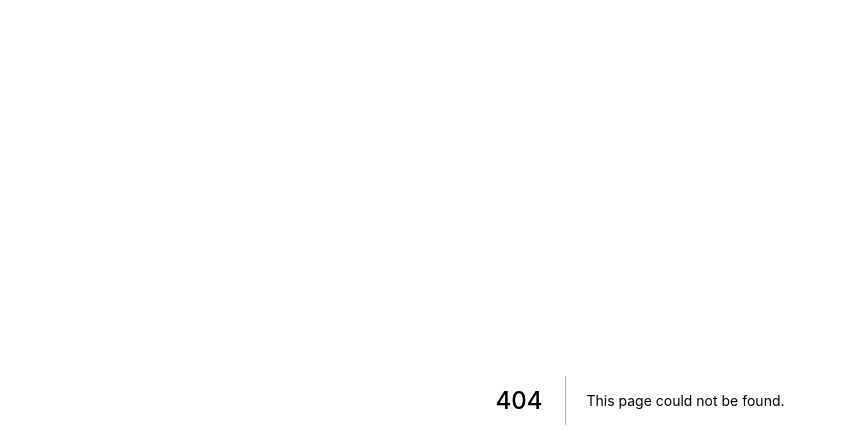
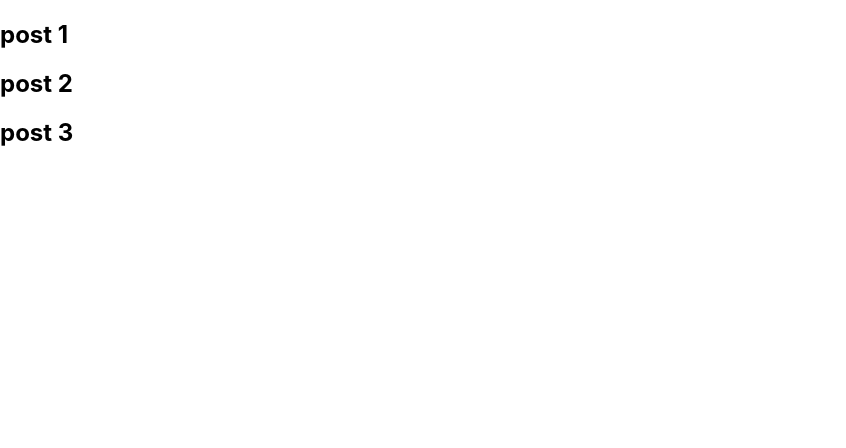
Before and after one commit to ashikbhuyan17/Nextjs-routing, a Next.js app: page /post in a window 1280 px wide. Before the commit this address had no page. Shown: the top 448 px of the page, without its empty margins (0-846 px from the left). Built offline with nearby package versions, Linux system fonts and the light colour scheme.

Commit message:
nasted dynamic routing

```diff
--- /dev/null
+++ b/pages/post/index.js
@@ -0,0 +1,12 @@
+
+const Post = () => {
+    return (
+        <div>
+            <h2>post 1</h2>
+            <h2>post 2</h2>
+            <h2>post 3</h2>
+        </div>
+    );
+};
+
+export default Post;
```
Also changed, not shown: pages/post/[postId]/index.js (added, +12 -0 lines), pages/post/[postId]/review/[reviewId].js (added, +12 -0 lines), pages/post/[postId]/review/index.js (added, +10 -0 lines).
